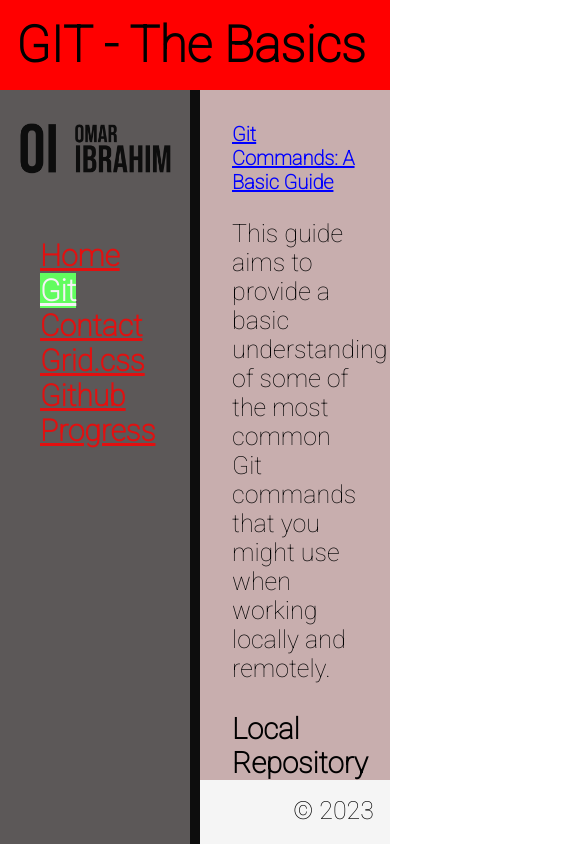
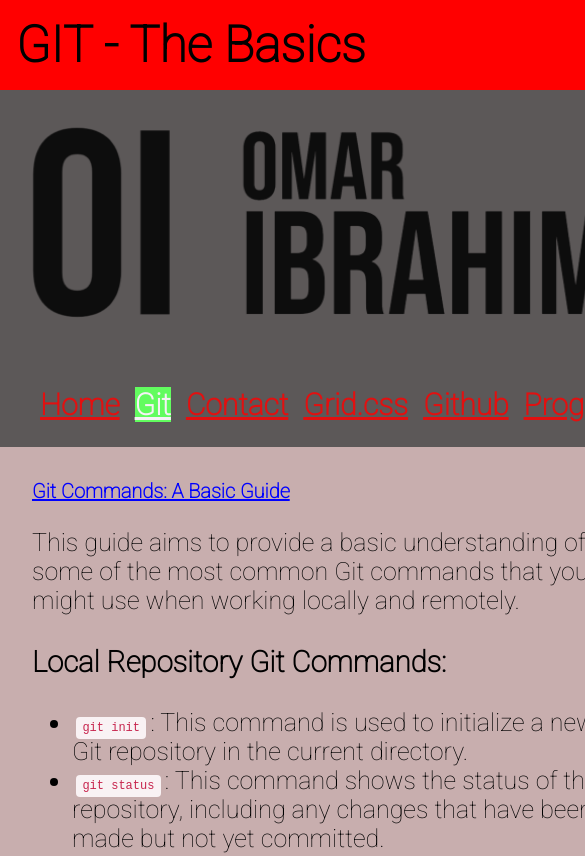
Before and after one commit to omar12ahmed/omar-training, a plain HTML site: page public/git.html in a window 390 px wide. Shown: the top 856 px of the page, 585 px wide, since content can reach past the window. Drawn offline with Linux system fonts and the light colour scheme.

Commit message:
used media query to change layout on mobile device

```diff
--- a/public/git.html
+++ b/public/git.html
@@ -18,12 +18,24 @@
 
                 <nav>
                     <ul class="nav-bar">
-                        <li><a href="index.html">Home</a></li>
-                        <li><a href="git.html" class="active">Git</a></li>
-                        <li><a href="contact.html">Contact</a></li>
-                        <li><a href="grid.html">Grid.css </a></li>
-                        <li><a href="github.html">Github</a></li>
-                        <li><a href="progress.html">Progress</a></li>
+                        <li class="nav-bar-item">
+                            <a href="index.html">Home</a>
+                        </li>
+                        <li class="nav-bar-item">
+                            <a href="git.html" class="active">Git</a>
+                        </li>
+                        <li class="nav-bar-item">
+                            <a href="contact.html">Contact</a>
+                        </li>
+                        <li class="nav-bar-item">
+                            <a href="grid.html">Grid.css </a>
+                        </li>
+                        <li class="nav-bar-item">
+                            <a href="github.html">Github</a>
+                        </li>
+                        <li class="nav-bar-item">
+                            <a href="progress.html">Progress</a>
+                        </li>
                     </ul>
                 </nav>
             </div>
--- a/public/style.css
+++ b/public/style.css
@@ -15,7 +15,6 @@ html {
     height: 100%;
     margin: 0;
     padding: 0;
-    overflow: hidden;
 }
 
 h2 {
@@ -90,8 +89,8 @@ code {
 
 .content-container{
     display:grid;
-    grid-template-columns: 1fr 1fr 1fr 1fr;
-    grid-template-rows: 1fr 1fr 1fr 1fr;
+    grid-template-columns: 1fr 1fr 1fr ;
+    grid-template-rows: repeat(5, 50px);
     padding-top: 10px;
     Gap:10px;
     grid-auto-flow: dense;
@@ -313,3 +312,34 @@ button:hover {
     background: #333;
     color: #fff;
 }
+
+@media (max-width:700px) {
+    .grid-container{
+        grid-template-columns:1fr;
+        grid-template-rows: auto;
+
+        grid-template-areas:
+        "header"
+        "sidebar"
+        "main-content"
+        "footer";
+
+
+}
+.nav-bar{
+    display:flex;
+    overflow: scroll;
+
+}
+.nav-bar-item:not(:last-child){
+    margin-right:15px;
+
+}
+.sidebar{
+    overflow: visible;
+}
+.main-content{
+overflow: visible;
+}
+
+}
```
Also changed, not shown: public/contact.html (+14 -6 lines), public/github.html (+16 -6 lines), public/grid.html (+14 -6 lines), public/index.html (+16 -6 lines).
